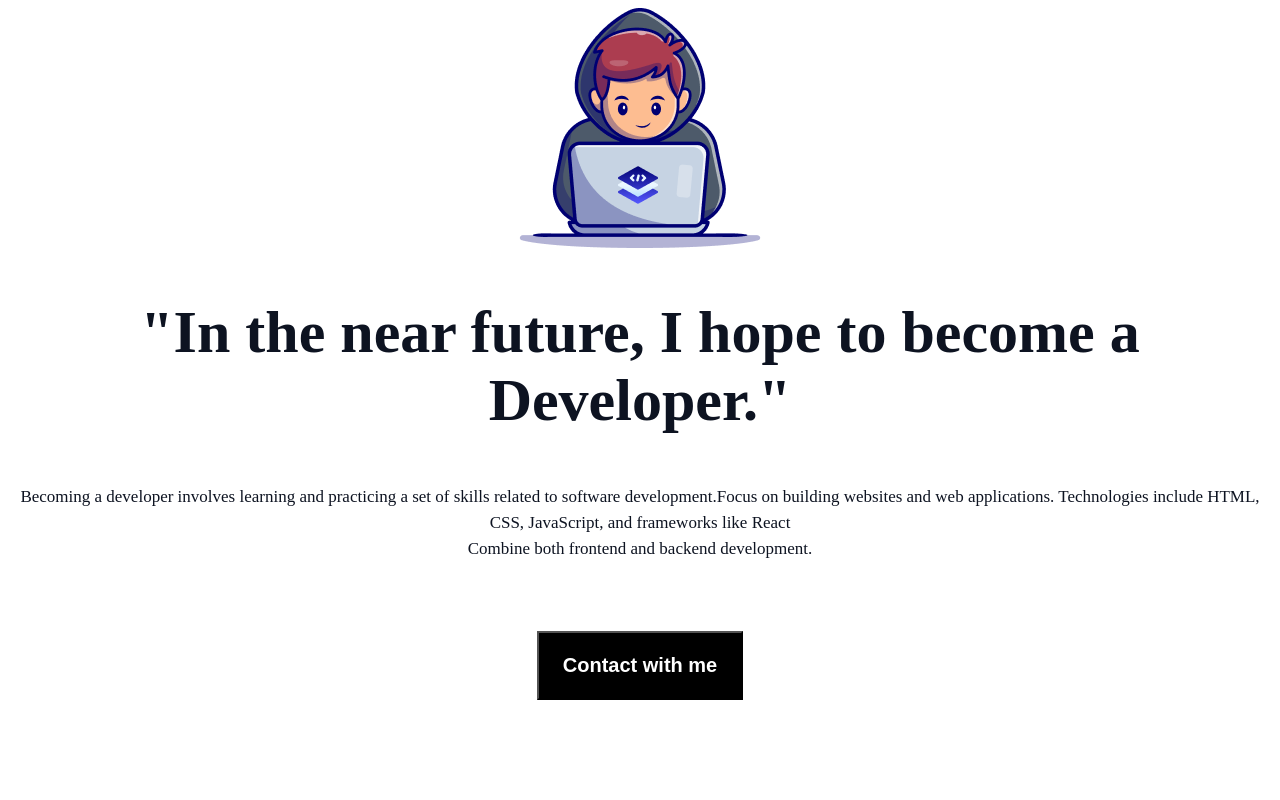
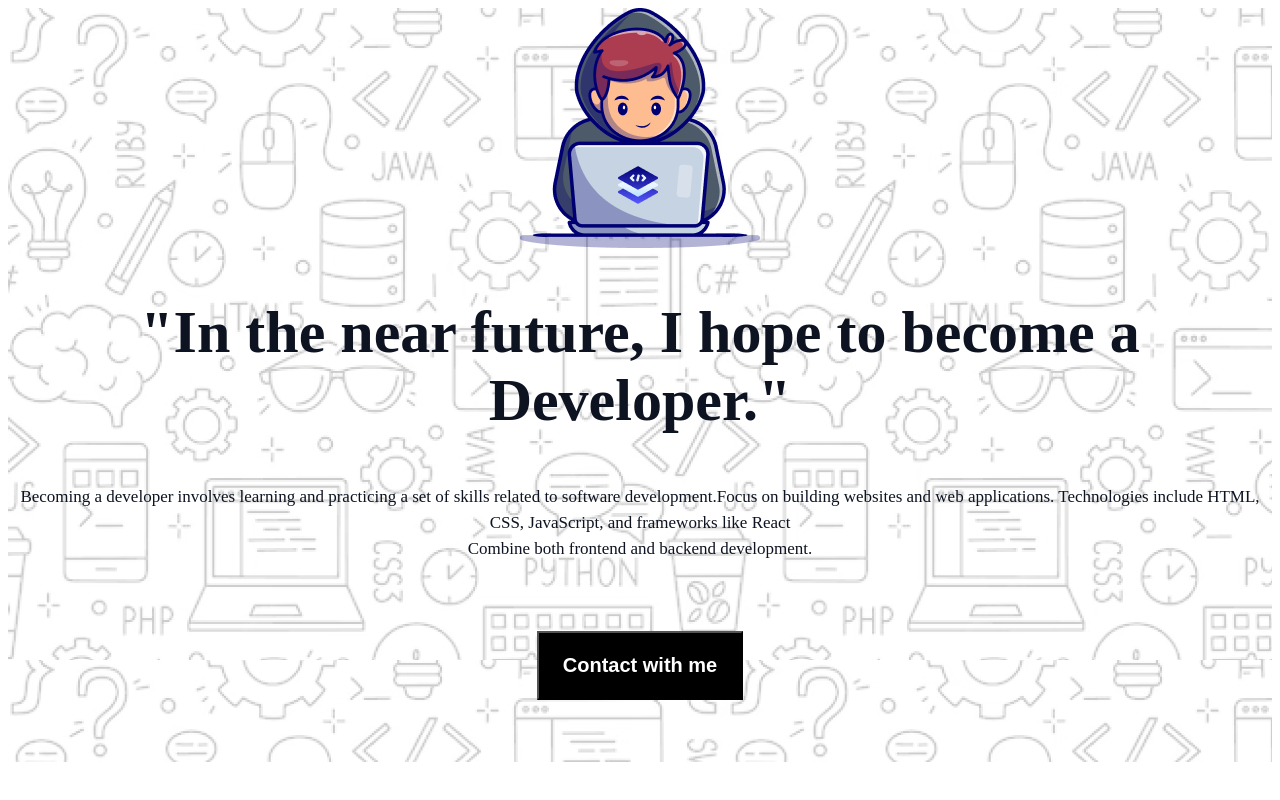
Before and after one commit to sadman1075/Assingment1, a plain HTML site: page index.html in a window 1280 px wide. Shown: the top 800 px of the page. Drawn offline with Linux system fonts and the light colour scheme; a web font is replaced by a local one.

Commit message:
final Assaingment

```diff
--- a/style/style.css
+++ b/style/style.css
@@ -2,7 +2,7 @@
 
 
 nav {
-    background: url("./assets/Hero-bg.png");
+    background: url("../assets/Hero-bg.png");
 }
 
 .img {
```
